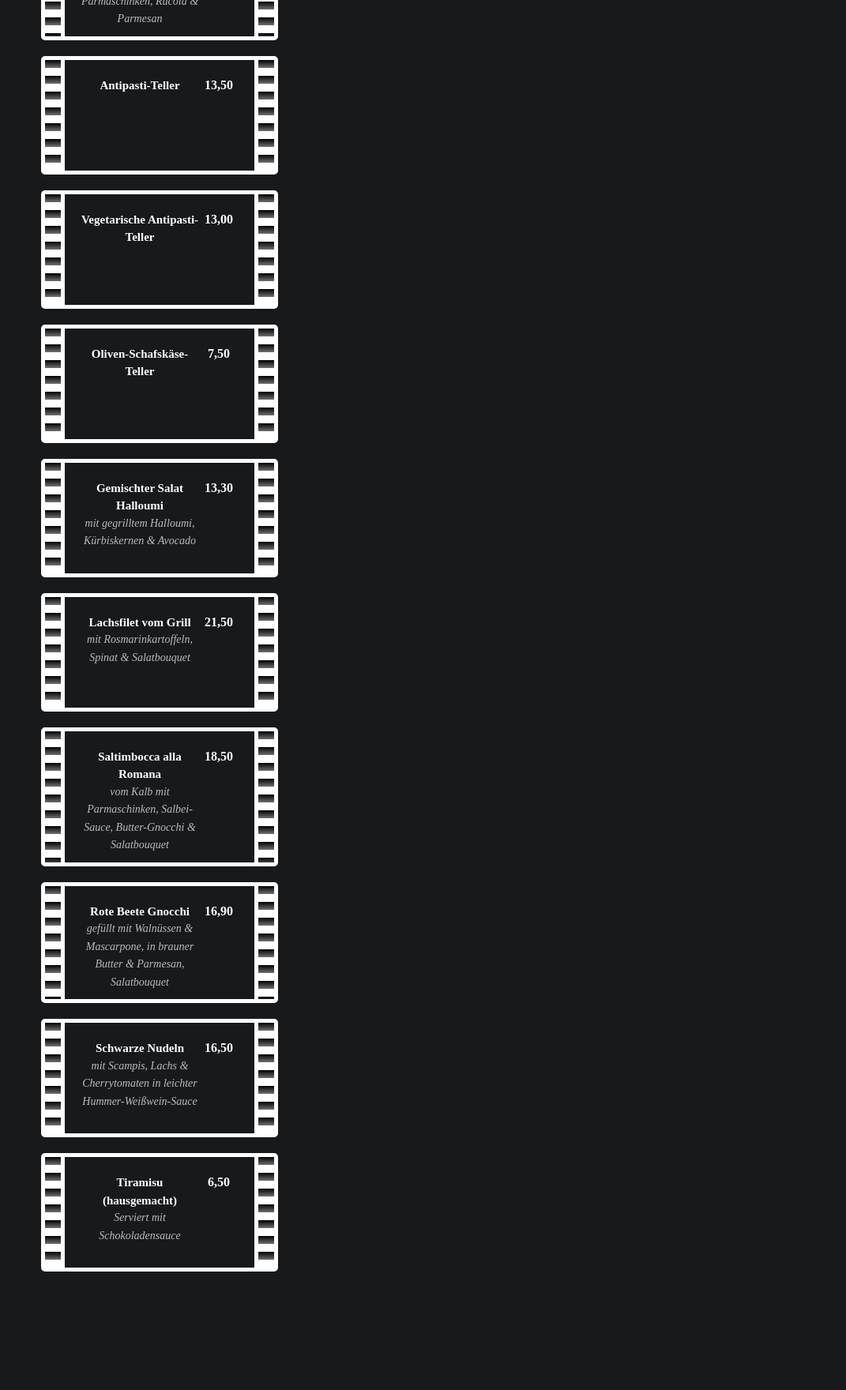
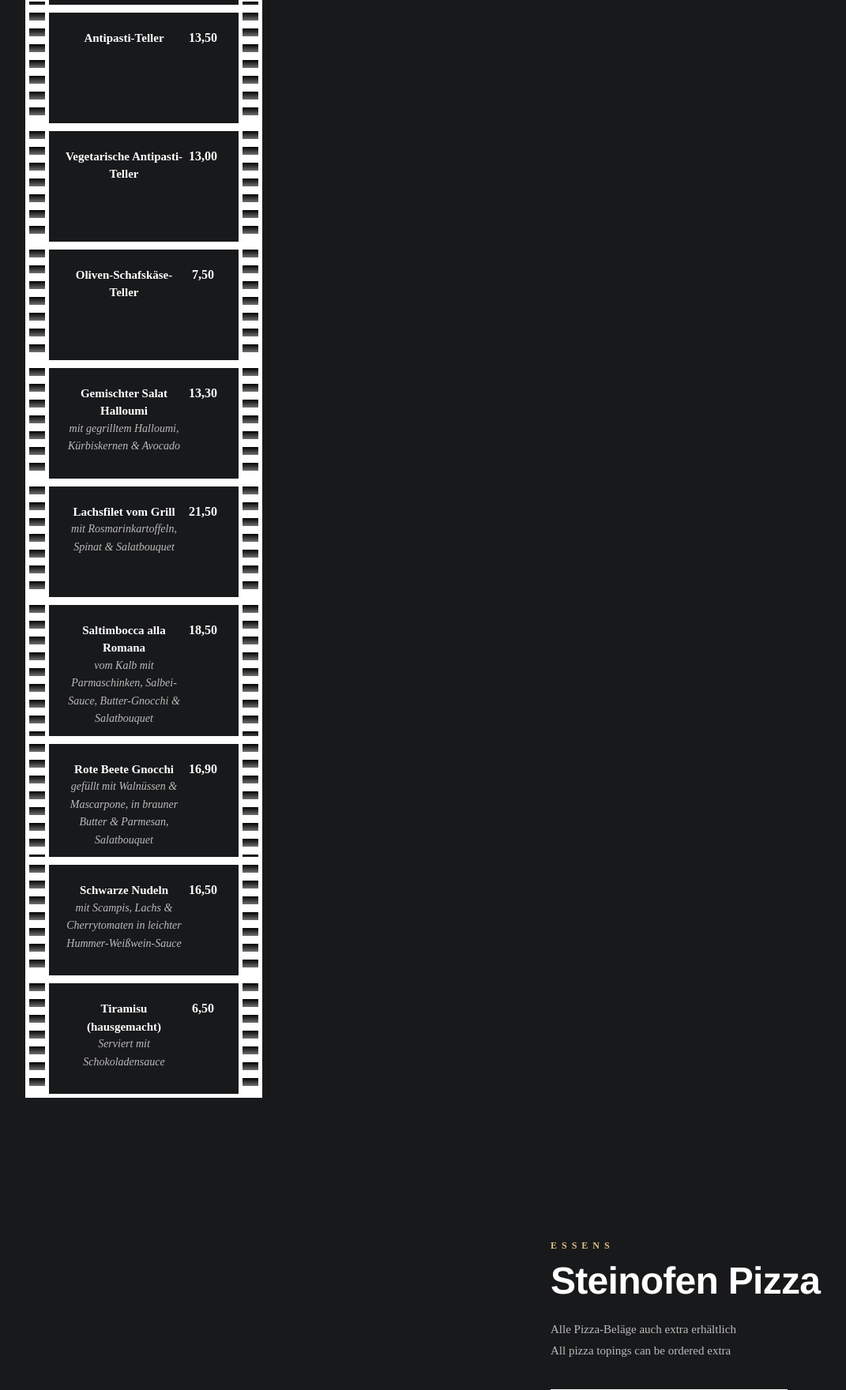
Before and after one commit to mukul975/Rocco-2, a PHP site: page /menu.html in a window 1280 px wide. Shown: the part 904-2664 px from the top of the page at 79% size, without its empty margins (50-1121 px from the left). Run offline with PHP 8.4, Linux system fonts and the light colour scheme.

Commit message:
"Updated h2 styles: changed margin to 0px, removed unit from border-radius"

```diff
--- a/css/03_custom.css
+++ b/css/03_custom.css
@@ -33,13 +33,13 @@
     position: relative;
     width: 300px; /* Adjust width based on your content */
     height: 150px; /* Adjust height based on your content */
-    margin: 20px;
+    margin: 0px;
     color: white; /* White text inside */
     text-align: center;
     padding: 20px;
     box-sizing: border-box;
     border: 5px solid rgb(255, 255, 255); /* Main white border */
-    border-radius: 5px; /* Slight rounding of corners */
+    border-radius: px; /* Slight rounding of corners */
 }
 
 
```
